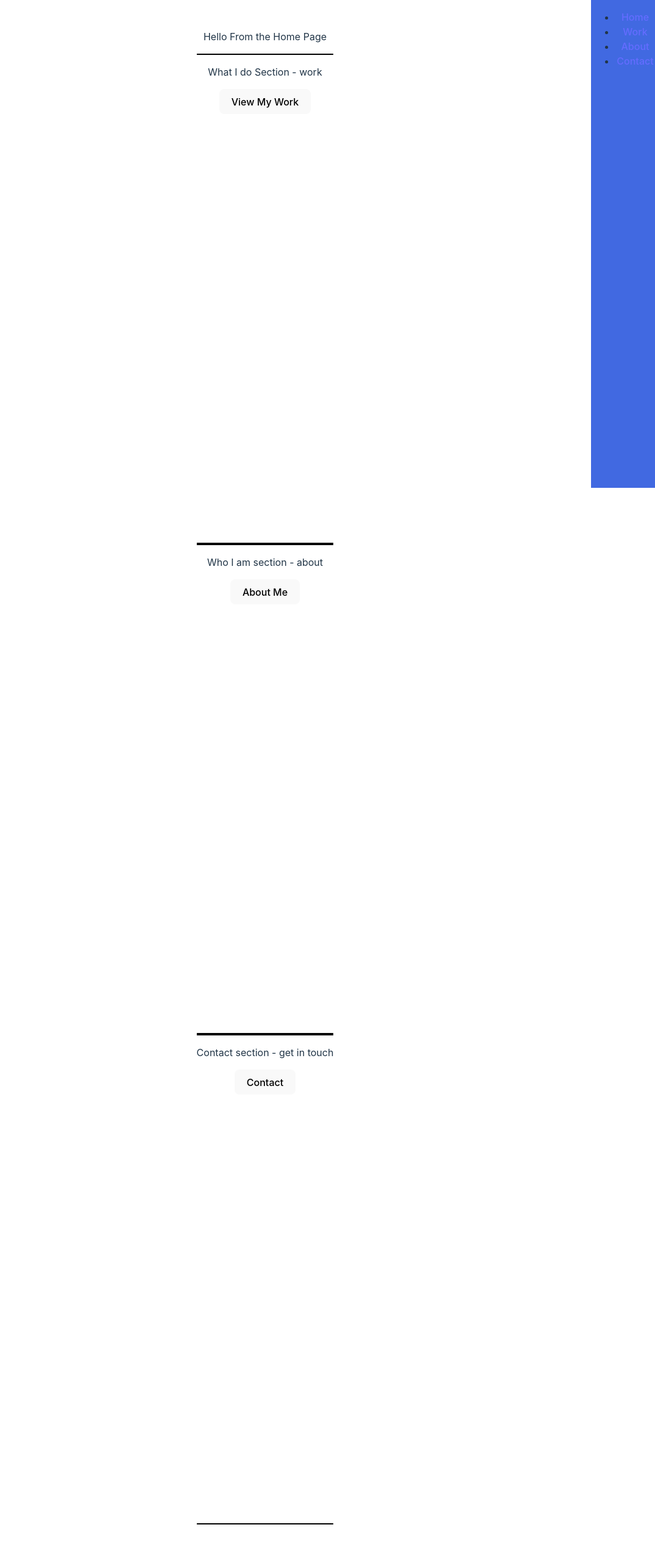
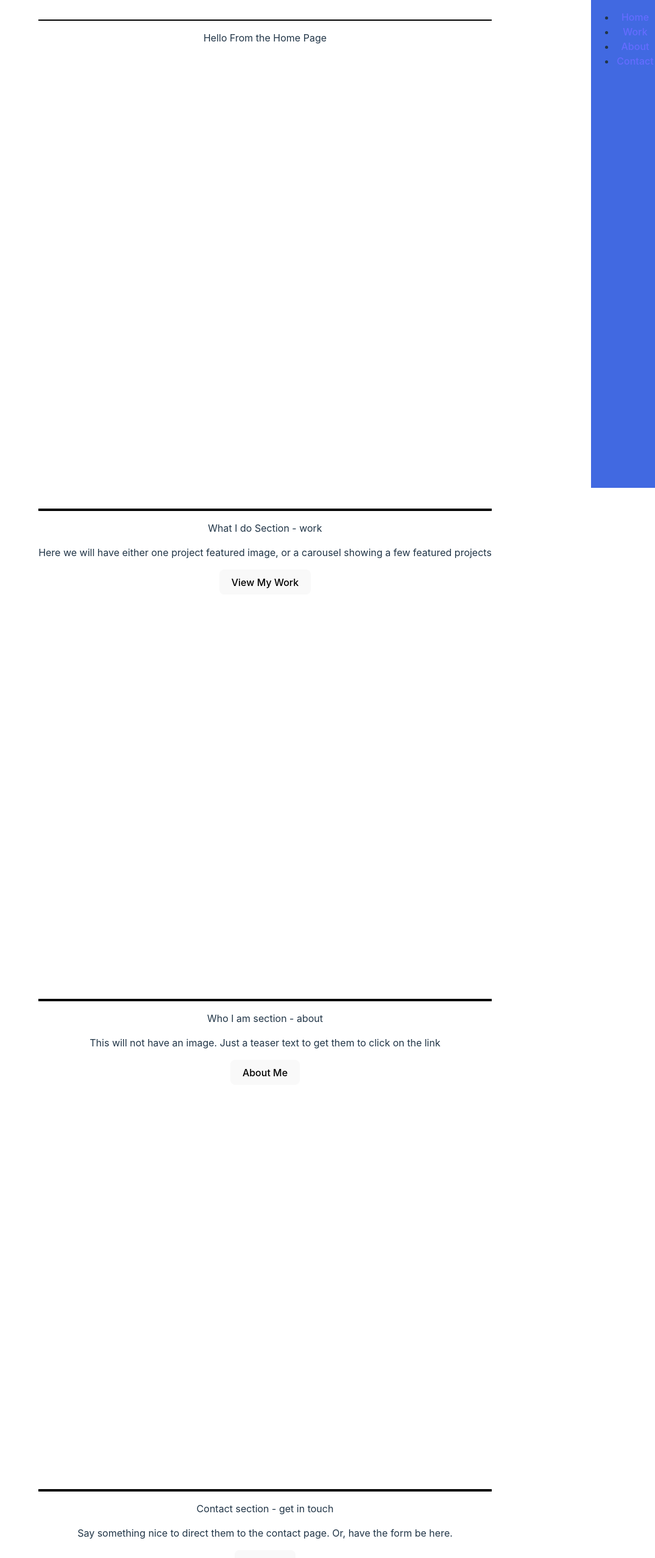
Before and after one commit to wastedsundays/new-portfolio, a React (Vite) app: page / in a window 1280 px wide. Shown: the top 2555 px of the page at 61% size, without its empty margins (205-1280 px from the left). Before the commit the page ends 2532 px from the top, so only its background shows below. Built offline with nearby package versions, Linux system fonts and the light colour scheme.

Commit message:
minor formatting

```diff
--- a/src/App.css
+++ b/src/App.css
@@ -56,3 +56,7 @@ section {
   border-top: 2px solid black;
   border-bottom: 2px solid black;
 }
+
+body::-webkit-scrollbar {
+  display: none;
+}
--- a/src/pages/MainPage.jsx
+++ b/src/pages/MainPage.jsx
@@ -5,10 +5,16 @@ import { Link } from "react-router-dom"
 function MainPage() {
     return (
         <div className=''>
-            <p>Hello From the Home Page</p>
+            <section>
+
+                <p>Hello From the Home Page</p>
+
+            </section>
 
             <section>
-            <p>What I do Section - work</p>
+
+                <p>What I do Section - work</p>
+                <p>Here we will have either one project featured image, or a carousel showing a few featured projects</p>
 
                 <Link to='work'>
                     <button>
@@ -19,6 +25,7 @@ function MainPage() {
 
             <section>
                 <p>Who I am section - about</p>
+                <p>This will not have an image. Just a teaser text to get them to click on the link</p>
                 <Link to='about'>
                     <button>
                         About Me
@@ -28,6 +35,7 @@ function MainPage() {
 
             <section>
                 <p>Contact section - get in touch</p>
+                <p>Say something nice to direct them to the contact page. Or, have the form be here.</p>
                 <Link to='contact'>
                     <button>
                         Contact
```
